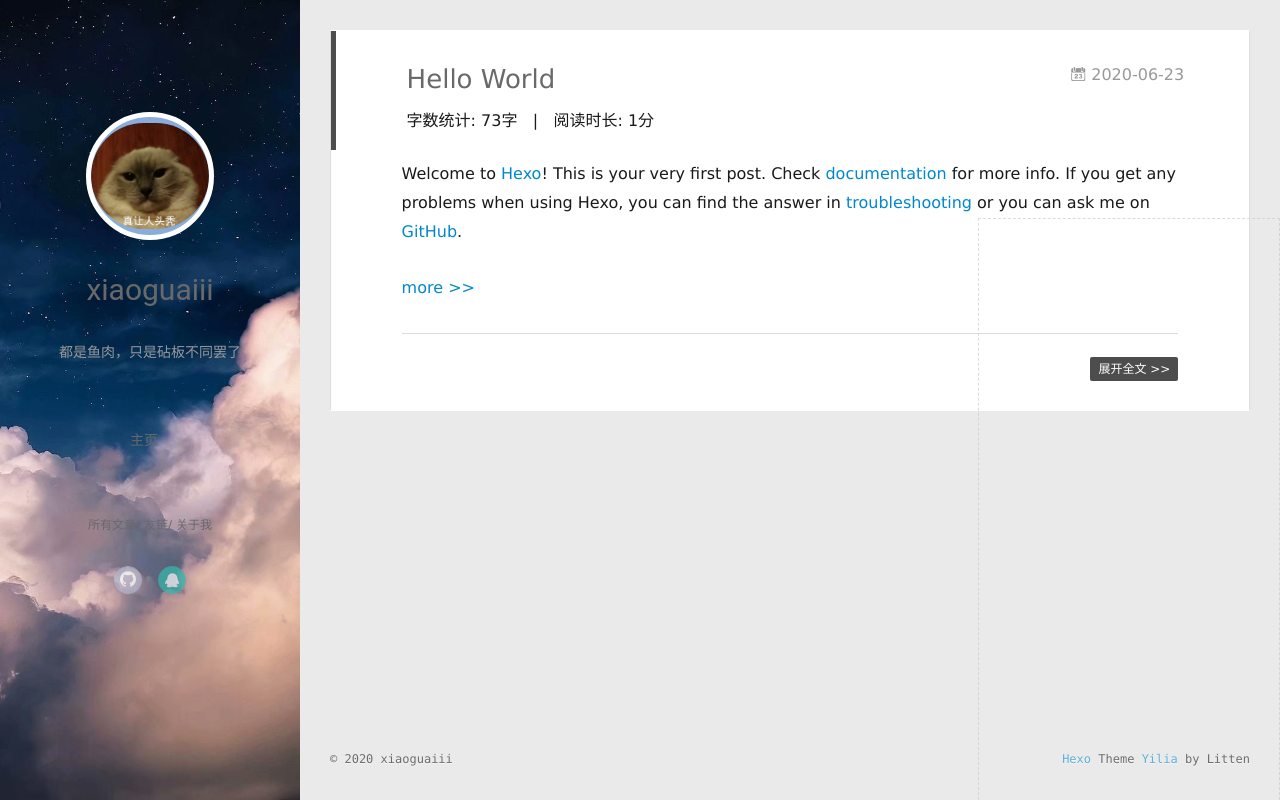
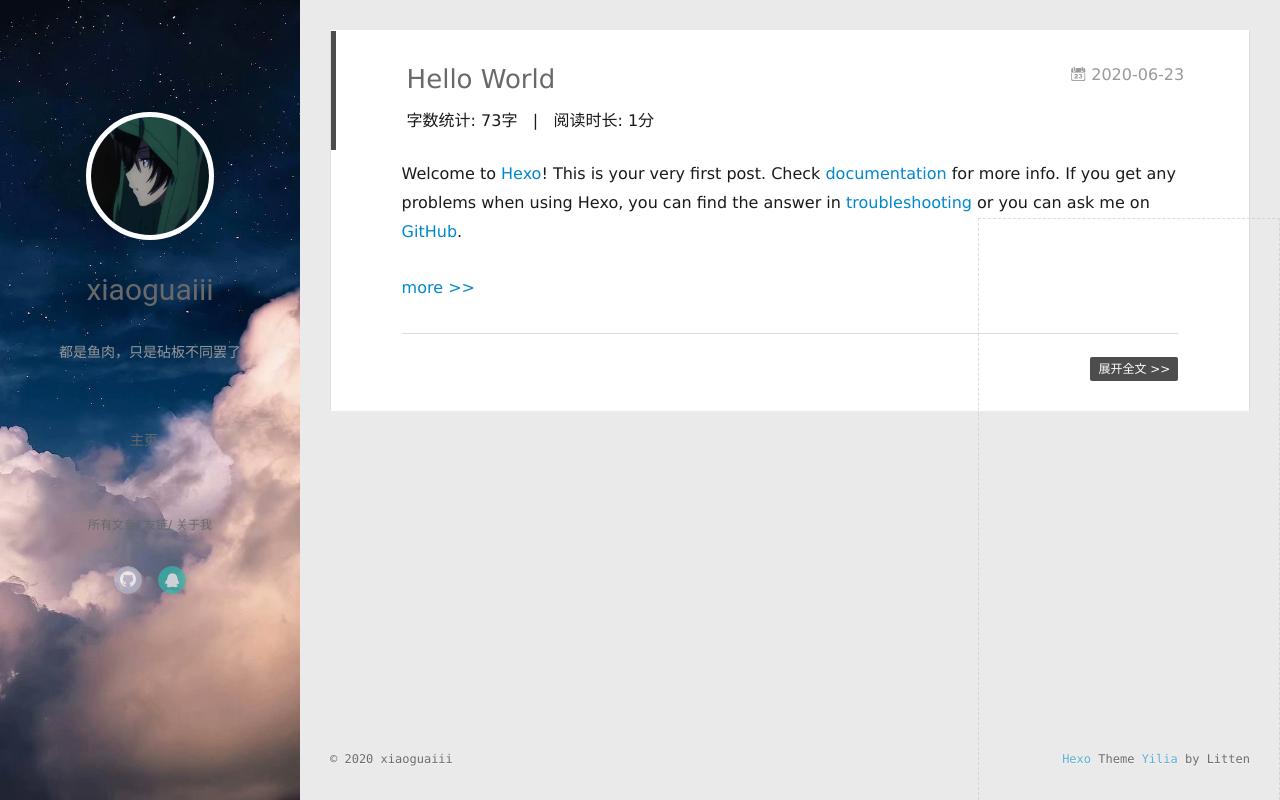
Before and after one commit to xiaoguaiii/xiaoguaiii.github.io, a plain HTML site: page index.html in a window 1280 px wide. Drawn offline with Linux system fonts and the light colour scheme; a script that the page names is missing; some icons are missing.

Commit message:
Site updated: 2020-06-29 10:02:50

```diff
--- a/index.html
+++ b/index.html
@@ -104,7 +104,7 @@
 <div class="intrude-less">
 	<header id="header" class="inner">
 		<a href="/" class="profilepic">
-			<img src="/assert/image/avatar.jpg" class="js-avatar">
+			<img src="/assert/image/avata.jpg" class="js-avatar">
 		</a>
 		<hgroup>
 		  <h1 class="header-author"><a href="/">xiaoguaiii</a></h1>
@@ -158,7 +158,7 @@
 	<div class="intrude-less">
 		<header id="header" class="inner">
 			<div class="profilepic">
-				<img src="/assert/image/avatar.jpg" class="js-avatar">
+				<img src="/assert/image/avata.jpg" class="js-avatar">
 			</div>
 			<hgroup>
 			  <h1 class="header-author js-header-author">xiaoguaiii</h1>
```
Also changed, not shown: 2020/06/23/hello-world/index.html (+2 -2 lines), archives/2020/06/index.html (+2 -2 lines), archives/2020/index.html (+2 -2 lines), archives/index.html (+2 -2 lines), assert/image/avata.jpg (added), assert/image/avatar.jpg (deleted).
